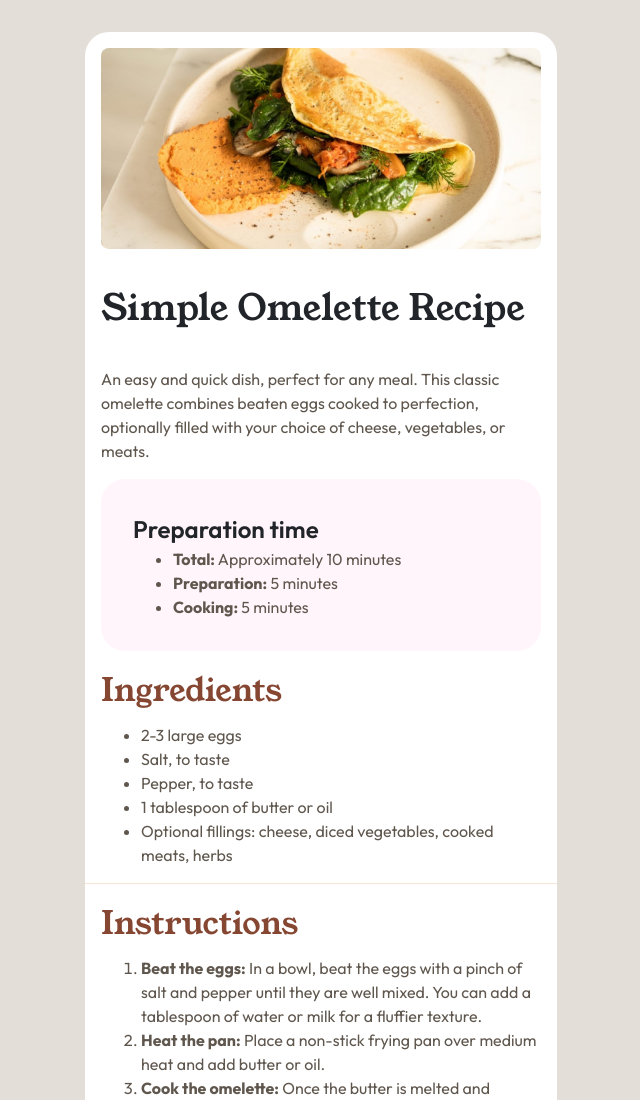
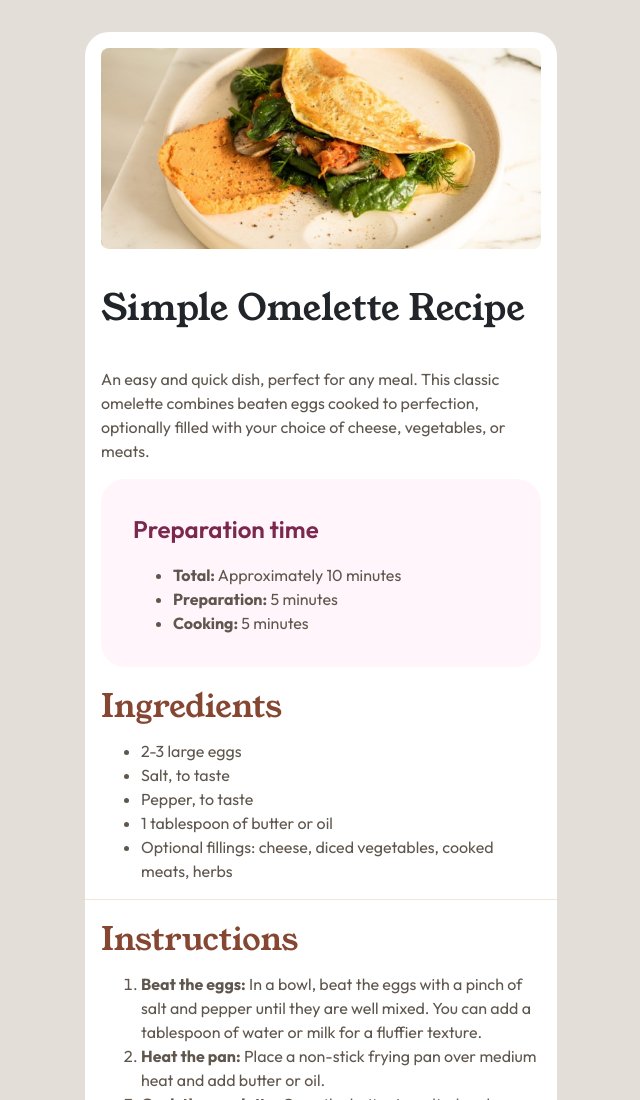
Before and after one commit to Taresta/Recipe-Page, a plain HTML site: page index.html in a window 1280 px wide. Shown: the top 1100 px of the page, without its empty margins (319-959 px from the left). Drawn offline with nearby package versions, Linux system fonts and the light colour scheme.

Commit message:
Add some minor styles for preparation-list title

```diff
--- a/style/style.css
+++ b/style/style.css
@@ -85,7 +85,8 @@ footer {
 }
 #preparation-list-title {
     font: var(--text-preset-4);
-    color: var(--Rose-800);
+    color: var(--rose-800);
+    margin-bottom: var(--spacing-50);
 }
 
 /* Nutrition Table Styles */
```
